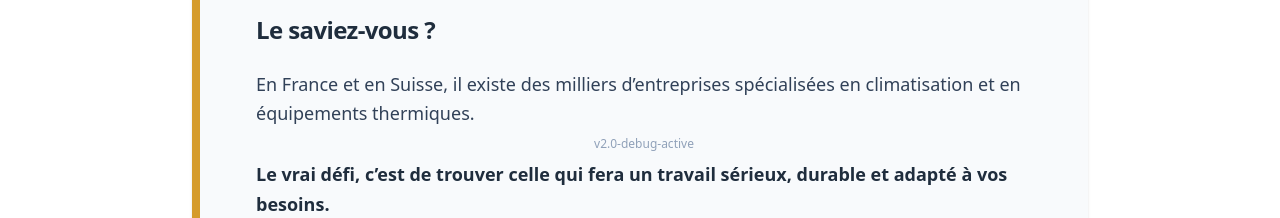
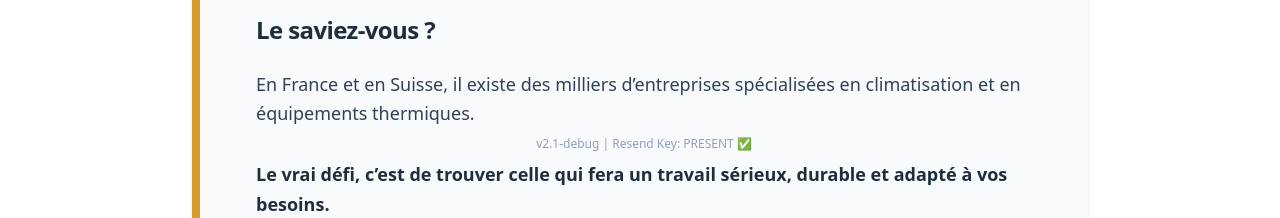
Before and after one commit to gainable-pro/gainableantigravity, a Next.js app in the folder scratch/gainable-fr/: page / in a window 1280 px wide. Shown: the part 5300-5518 px from the top of the page. Built offline with nearby package versions, Linux system fonts and the light colour scheme; no server answers.

Commit message:
Debug: Check RESEND_API_KEY presence on Homepage

```diff
--- a/scratch/gainable-fr/src/app/page.tsx
+++ b/scratch/gainable-fr/src/app/page.tsx
@@ -377,7 +377,9 @@ export default function Home() {
             <div className="space-y-6 text-lg text-slate-700 leading-relaxed">
               <p>
                 En France et en Suisse, il existe des milliers d’entreprises spécialisées en climatisation et en équipements thermiques.
-                <span className="text-xs block text-center text-slate-400 py-2">v2.0-debug-active</span>
+                <span className="text-xs block text-center text-slate-400 py-2">
+                  v2.1-debug | Resend Key: {process.env.RESEND_API_KEY ? "PRESENT ✅" : "MISSING ❌"}
+                </span>
                 <span className="font-bold text-[#1F2D3D]">Le vrai défi, c’est de trouver celle qui fera un travail sérieux, durable et adapté à vos besoins.</span>
               </p>
               <ul className="space-y-3 font-medium text-[#1F2D3D]">
```
